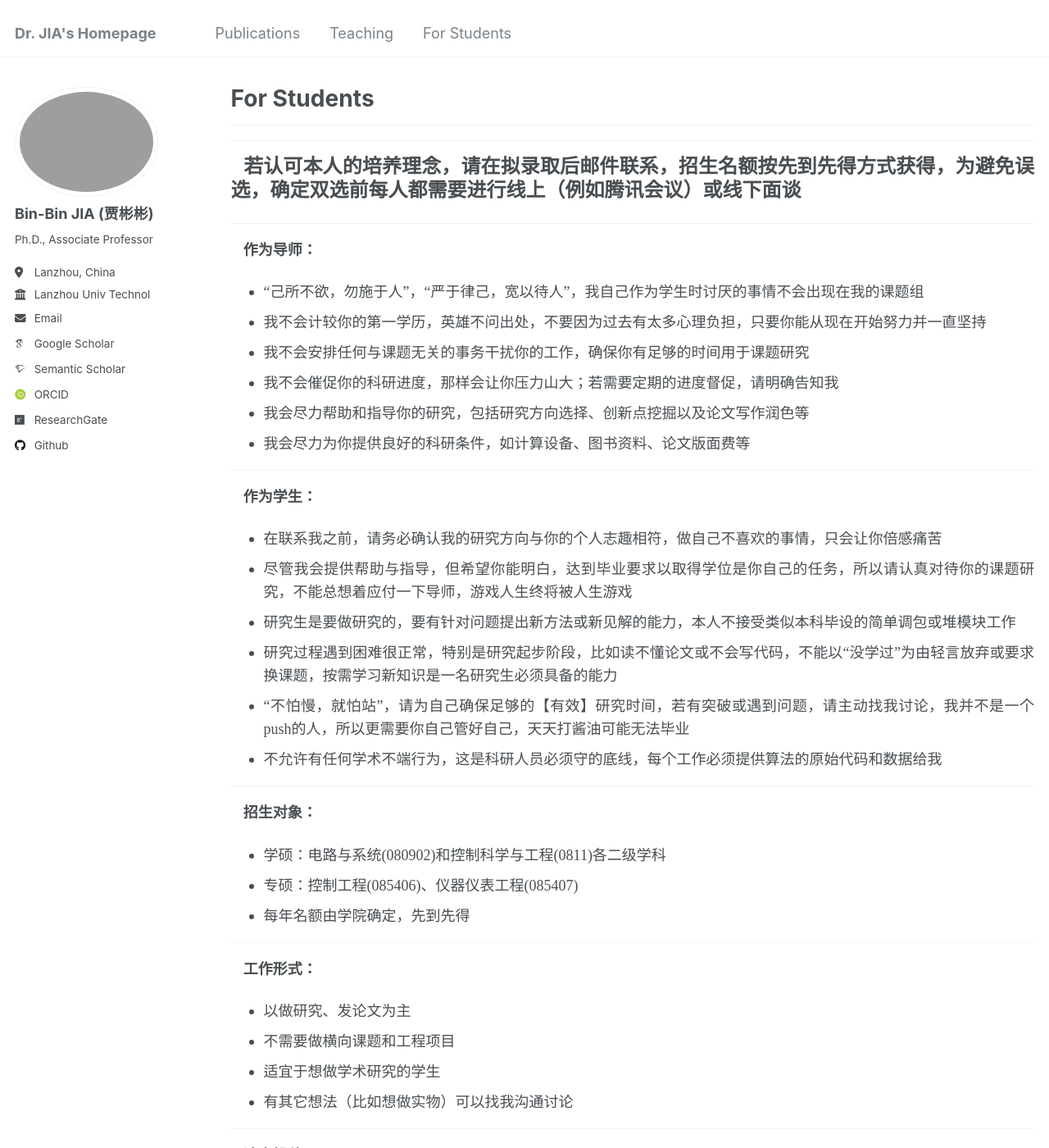
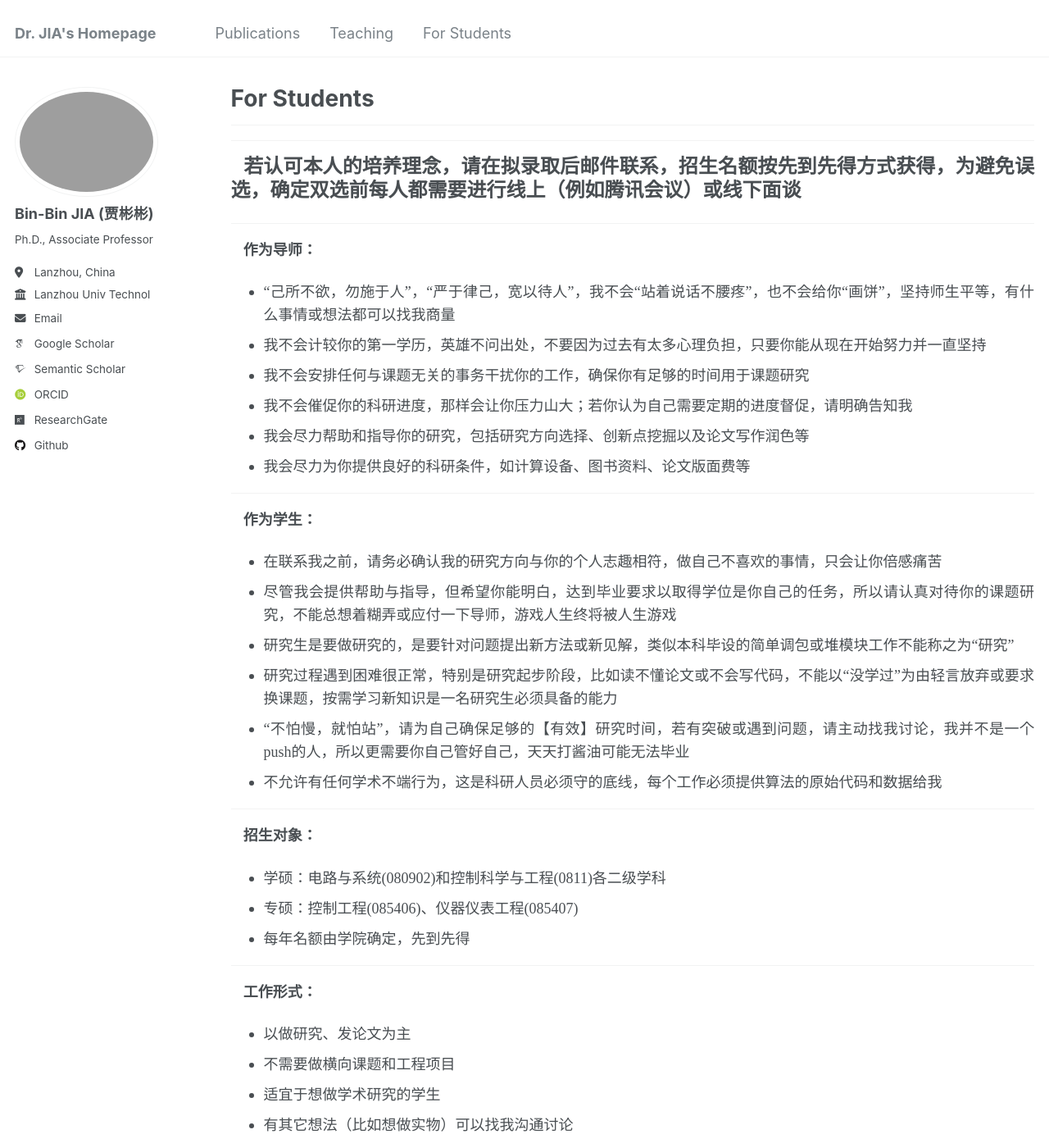
Before and after one commit to jiabinbin-ai/jiabinbin-ai.github.io, a Jekyll site: the page built from _pages/For-Students.html, in a window 1280 px wide and 1400 px high. Shown: the whole window at 82% size. Built offline with Jekyll 4.4.1, drawn with Linux system fonts in a browser that asks for light colours; some web fonts are replaced; comment, search, counter and statistics services are not loaded; some of the changed text lies outside the part shown.

Commit message:
Update For-Students.html

```diff
--- a/_pages/For-Students.html
+++ b/_pages/For-Students.html
@@ -14,7 +14,7 @@ author_profile: true
 <ul>
 	<li>
 	<p align="justify" style="line-height: 150%; margin-top:8px; margin-bottom:0">
-	<span lang="en-us"><font face="Times New Roman">“己所不欲，勿施于人”，“严于律己，宽以待人”，我自己作为学生时讨厌的事情不会出现在我的课题组</font></span></li>
+	<span lang="en-us"><font face="Times New Roman">“己所不欲，勿施于人”，“严于律己，宽以待人”，我不会“站着说话不腰疼”，也不会给你“画饼”，坚持师生平等，有什么事情或想法都可以找我商量</font></span></li>
 	<li>
 	<p align="justify" style="line-height: 150%; margin-top:8px; margin-bottom:0">
 	<span lang="en-us"><font face="Times New Roman">我不会计较你的第一学历，英雄不问出处，不要因为过去有太多心理负担，只要你能从现在开始努力并一直坚持</font></span></li>
@@ -23,7 +23,7 @@ author_profile: true
 	<span lang="en-us"><font face="Times New Roman">我不会安排任何与课题无关的事务干扰你的工作，确保你有足够的时间用于课题研究</font></span></li>
         <li>
 	<p align="justify" style="line-height: 150%; margin-top:8px; margin-bottom:0">
-	<span lang="en-us"><font face="Times New Roman">我不会催促你的科研进度，那样会让你压力山大；若需要定期的进度督促，请明确告知我</font></span></li>
+	<span lang="en-us"><font face="Times New Roman">我不会催促你的科研进度，那样会让你压力山大；若你认为自己需要定期的进度督促，请明确告知我</font></span></li>
 	<li>
 	<p align="justify" style="line-height: 150%; margin-top:8px; margin-bottom:0">
 	<span lang="en-us"><font face="Times New Roman">我会尽力帮助和指导你的研究，包括研究方向选择、创新点挖掘以及论文写作润色等</font></span></li>
@@ -40,10 +40,10 @@ author_profile: true
 	<span lang="en-us"><font face="Times New Roman">在联系我之前，请务必确认我的研究方向与你的个人志趣相符，做自己不喜欢的事情，只会让你倍感痛苦</font></span></li>
 	<li>
 	<p align="justify" style="line-height: 150%; margin-top:8px; margin-bottom:0">
-	<span lang="en-us"><font face="Times New Roman">尽管我会提供帮助与指导，但希望你能明白，达到毕业要求以取得学位是你自己的任务，所以请认真对待你的课题研究，不能总想着应付一下导师，游戏人生终将被人生游戏</font></span></li>
+	<span lang="en-us"><font face="Times New Roman">尽管我会提供帮助与指导，但希望你能明白，达到毕业要求以取得学位是你自己的任务，所以请认真对待你的课题研究，不能总想着糊弄或应付一下导师，游戏人生终将被人生游戏</font></span></li>
 	<li>
 	<p align="justify" style="line-height: 150%; margin-top:8px; margin-bottom:0">
-	<span lang="en-us"><font face="Times New Roman">研究生是要做研究的，要有针对问题提出新方法或新见解的能力，本人不接受类似本科毕设的简单调包或堆模块工作</font></span></li>
+	<span lang="en-us"><font face="Times New Roman">研究生是要做研究的，是要针对问题提出新方法或新见解，类似本科毕设的简单调包或堆模块工作不能称之为“研究”</font></span></li>
 	<li>
 	<p align="justify" style="line-height: 150%; margin-top:8px; margin-bottom:0">
 	<span lang="en-us"><font face="Times New Roman">研究过程遇到困难很正常，特别是研究起步阶段，比如读不懂论文或不会写代码，不能以“没学过”为由轻言放弃或要求换课题，按需学习新知识是一名研究生必须具备的能力</font></span></li>
@@ -87,17 +87,14 @@ author_profile: true
 </ul>
 <hr>
 <p align="justify" style="line-height: 150%">&nbsp;&nbsp; <b>
-<font face="Times New Roman"><font size="4">论文投稿：</font></font></b></p>
+<font face="Times New Roman"><font size="4">提前进组：</font></font></b></p>
 <ul>
 	<li>
 	<p align="justify" style="line-height: 150%; margin-top:8px; margin-bottom:0">
-	<span lang="en-us"><font face="Times New Roman">投稿去向根据论文质量由导师确定，研究生可参与讨论</font></span></li>
+	<span lang="en-us"><font face="Times New Roman">新生按学校要求的时间入学报到即可，不需要提前进组</font></span></li>
 	<li>
 	<p align="justify" style="line-height: 150%; margin-top:8px; margin-bottom:0">
-	<span lang="en-us"><font face="Times New Roman">严禁导师不知情的情况下擅自投稿</font></span></li>
-	<li>
-	<p align="justify" style="line-height: 150%; margin-top:8px; margin-bottom:0">
-	<span lang="en-us"><font face="Times New Roman">严禁一稿多投等学术不端行为</font></span></li>
+	<span lang="en-us"><font face="Times New Roman">打算早点上手课题研究的话，就按主页说明去打基础（编程、机器学习基础、研究领域现状）</font></span></li>
 </ul>
 <hr>
 <p align="justify" style="line-height: 150%">&nbsp;&nbsp; <b>
@@ -154,3 +151,7 @@ author_profile: true
 	<p align="justify" style="line-height: 150%; margin-top:8px; margin-bottom:0">
 	<span lang="en-us"><font face="Times New Roman">在课题组中，我认为学生取得的成果分布大致是以导师的水平为均值，学生的能力为方差的。导师抛开自身水平，盲目要求学生必须发表特定级别的论文并不合理。至于说我对学生的毕业成果有什么额外要求，我只想借用琅琊榜里蔺晨对梅长苏说的一句话来说明：你只要尽力，我也尽力，可好？</font></span></li>
 </ul>
+
+<hr>
+<script async src="//busuanzi.ibruce.info/busuanzi/2.3/busuanzi.pure.mini.js"></script>
+<span id="busuanzi_container_site_pv">本页面访问量<span id="busuanzi_value_site_pv"></span>次</span>
```
